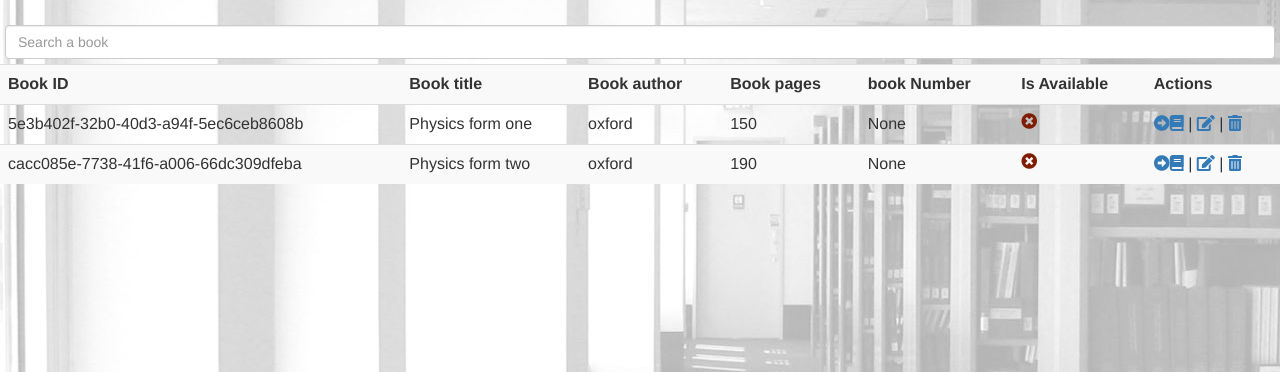
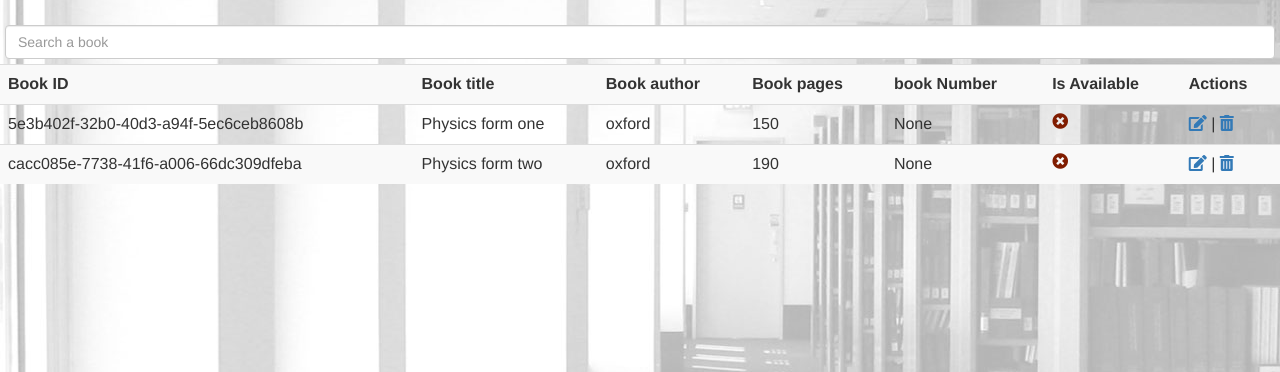
Before and after one commit to Agha-Muqarib/Library-Management-System, a Django app: page /view_books in a window 1280 px wide. Shown: the part 57-429 px from the top of the page. Run offline with Django 3.2, Linux system fonts and the light colour scheme; data comes from the database, SQL or seed files in the repository; some libraries are stand-ins or nearby versions.

Commit message:
made minor changes to issue_records.html and view_books.html

```diff
--- a/LMS/library/templates/issue_records.html
+++ b/LMS/library/templates/issue_records.html
@@ -26,12 +26,12 @@
             {%if i.book_instance.Is_borrowed %}
             <span><i class="fa fa-times-circle" style="color:rgb(128, 28, 0)"></i></span>
             <td>
-                <a href="return_book/{{i.id}}"><i class="fa fa-arrow-alt-circle-right"></i><i class="fa fa-book"></i></a> |
-                <a><i class="fa fa-trash-alt"></i></a>
+                <a href="return_book/{{i.id}}"><i class="fa fa-arrow-alt-circle-right"></i><i class="fa fa-book"></i></a>|
+                <a href="edit_issued/{{i.id}}"><i class="fa fa-edit"></i> </a>
             </td>
             {%else%}
             <span><i class="fa fa-check-circle" style="color:green"></i></span>
-            <td><a href="edit/{{i.id}}"><i class="fa fa-edit"></i> </a> | <a href="delete/{{i.id}}"><i class="fa fa-trash-alt"></i></a></td>
+            <td><a href="edit_issued/{{i.id}}"><i class="fa fa-edit"></i> </a> | <a href="delete_issued/{{i.id}}"><i class="fa fa-trash-alt"></i></a></td>
             {%endif%}
         </td>
 
--- a/LMS/library/templates/view_books.html
+++ b/LMS/library/templates/view_books.html
@@ -32,7 +32,6 @@
         {%if  book.Is_borrowed %}
         <span><i class="fa fa-times-circle" style="color:rgb(128, 28, 0)"></i></span>
         <td>
-            <a><i class="fa fa-arrow-alt-circle-right"></i><i class="fa fa-book"></i></a> |
             <a href="edit/book/{{book.id}}"><i class="fa fa-edit"></i></a> |
                 <a href="delete/book/{{book.id}}"><i class="fa fa-trash-alt"></i></a>
             </td>
```
Also changed, not shown: LMS/db.sqlite3.
